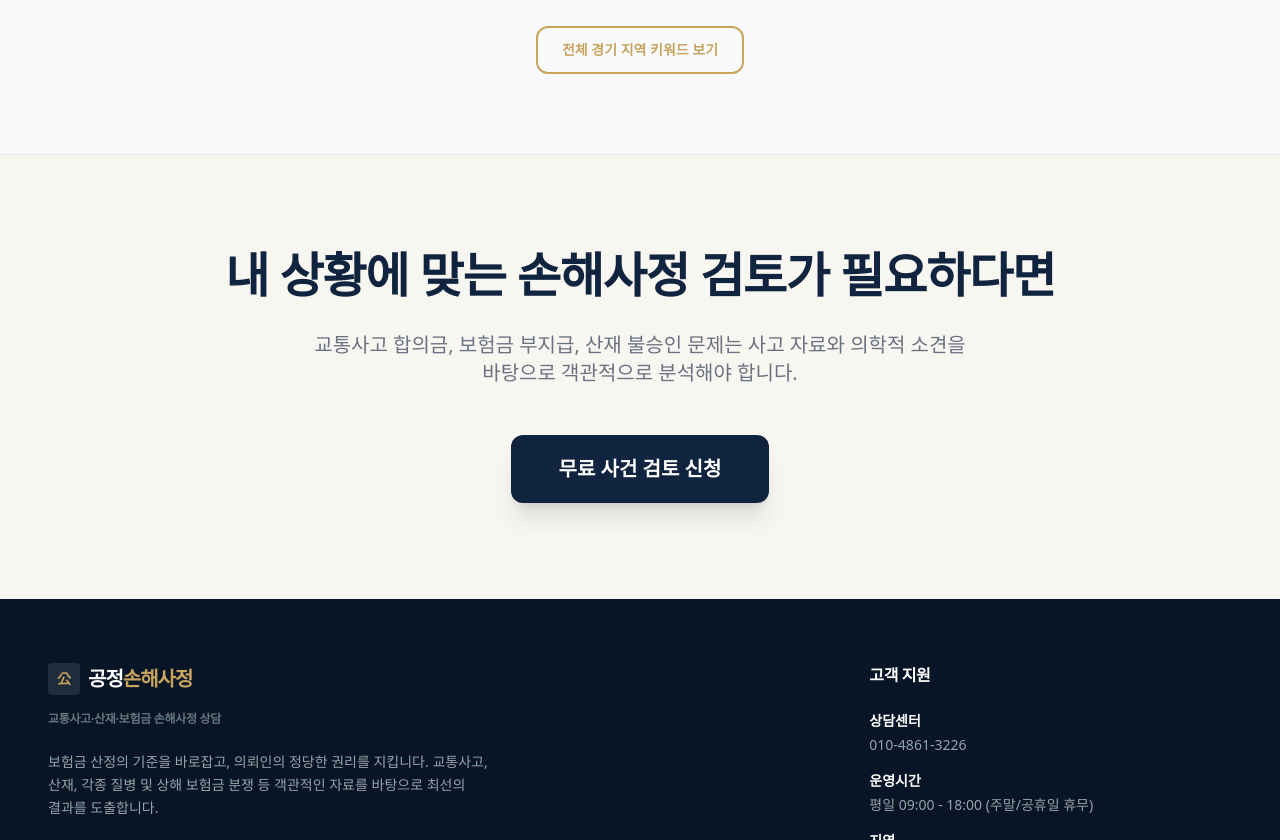
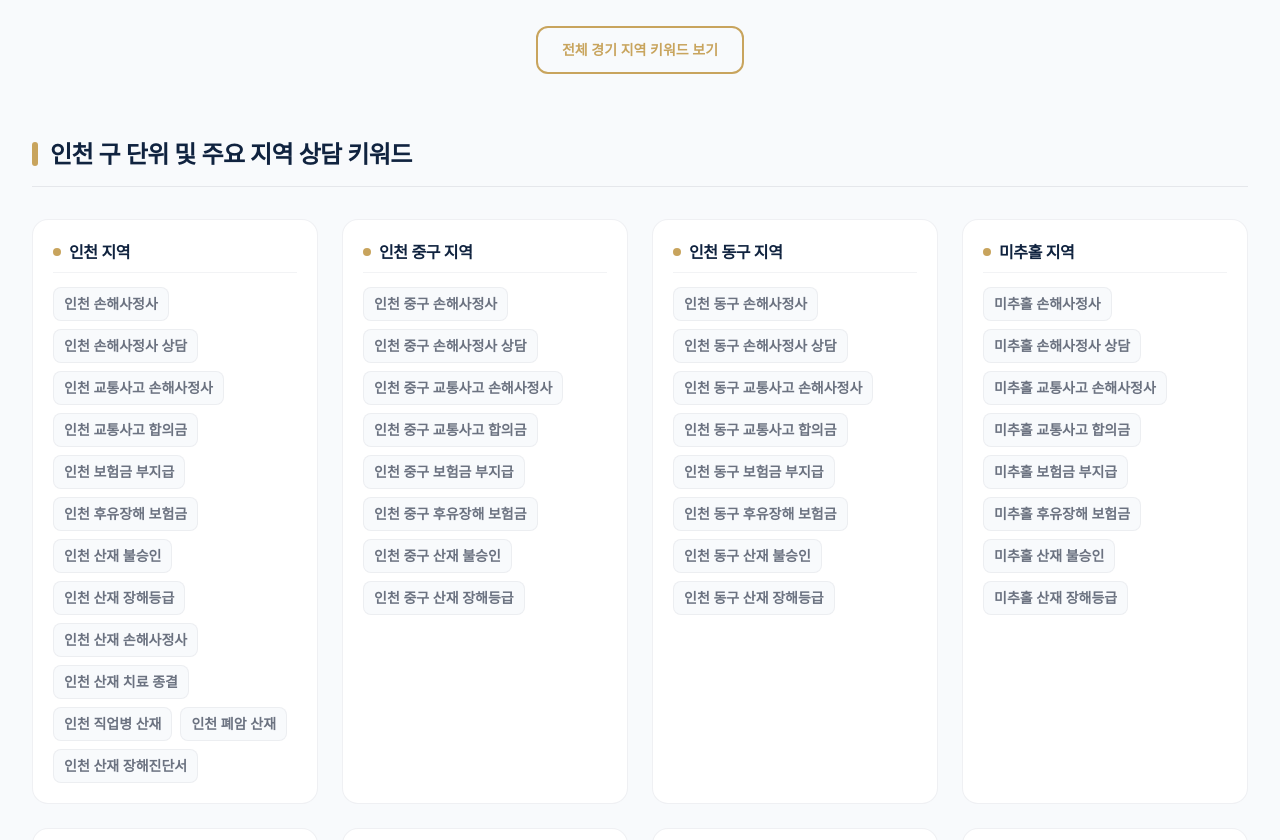
Before and after one commit to wogus5695-ctrl/sonhaesajung_gongjung, a Next.js app: page /sitemap-seoul-gyeonggi in a window 1280 px wide. Shown: the part 11160-12000 px from the top of the page. Built offline with nearby package versions, Linux system fonts and the light colour scheme.

Commit message:
feat: 인천권 SEO 키워드(114개) 추가 및 산재 특화 키워드 확장

```diff
--- a/src/app/sitemap-seoul-gyeonggi/SitemapContent.tsx
+++ b/src/app/sitemap-seoul-gyeonggi/SitemapContent.tsx
@@ -16,6 +16,7 @@ export default function SitemapContent() {
   const [searchQuery, setSearchQuery] = useState("");
   const [isSeoulExpanded, setIsSeoulExpanded] = useState(false);
   const [isGyeonggiExpanded, setIsGyeonggiExpanded] = useState(false);
+  const [isIncheonExpanded, setIsIncheonExpanded] = useState(false);
 
   const allKeywords = useMemo(() => {
     return getAllKeywords().filter(item => !item.regionGroup);
@@ -27,6 +28,10 @@ export default function SitemapContent() {
 
   const gyeonggiRegionalKeywords = useMemo(() => {
     return generatedRegionalKeywords.filter(k => k.regionGroup === "경기");
+  }, []);
+
+  const incheonRegionalKeywords = useMemo(() => {
+    return generatedRegionalKeywords.filter(k => k.regionGroup === "인천");
   }, []);
 
   const groupByRegion = (items: KeywordItem[]) => {
@@ -44,9 +49,11 @@ export default function SitemapContent() {
 
   const seoulGrouped = useMemo(() => groupByRegion(seoulRegionalKeywords), [seoulRegionalKeywords]);
   const gyeonggiGrouped = useMemo(() => groupByRegion(gyeonggiRegionalKeywords), [gyeonggiRegionalKeywords]);
+  const incheonGrouped = useMemo(() => groupByRegion(incheonRegionalKeywords), [incheonRegionalKeywords]);
 
   const seoulRegionsList = useMemo(() => Object.keys(seoulGrouped), [seoulGrouped]);
   const gyeonggiRegionsList = useMemo(() => Object.keys(gyeonggiGrouped), [gyeonggiGrouped]);
+  const incheonRegionsList = useMemo(() => Object.keys(incheonGrouped), [incheonGrouped]);
 
   const visibleSeoulRegions = useMemo(() => {
     return isSeoulExpanded ? seoulRegionsList : seoulRegionsList.slice(0, 8);
@@ -55,6 +62,10 @@ export default function SitemapContent() {
   const visibleGyeonggiRegions = useMemo(() => {
     return isGyeonggiExpanded ? gyeonggiRegionsList : gyeonggiRegionsList.slice(0, 8);
   }, [gyeonggiRegionsList, isGyeonggiExpanded]);
+
+  const visibleIncheonRegions = useMemo(() => {
+    return isIncheonExpanded ? incheonRegionsList : incheonRegionsList.slice(0, 8);
+  }, [incheonRegionsList, isIncheonExpanded]);
 
   const categories: (KeywordCategory | "전체")[] = [
     "전체",
@@ -249,7 +260,7 @@ export default function SitemapContent() {
           </div>
 
           {/* Gyeonggi Group */}
-          <div>
+          <div className="mb-16">
             <div className="flex items-center gap-3 mb-8 border-b border-brand-line pb-4">
               <span className="w-1.5 h-6 bg-brand-gold rounded-full" />
               <h3 className="text-2xl font-black text-brand-primary">
@@ -288,6 +299,47 @@ export default function SitemapContent() {
               </button>
             </div>
           </div>
+
+          {/* Incheon Group */}
+          <div>
+            <div className="flex items-center gap-3 mb-8 border-b border-brand-line pb-4">
+              <span className="w-1.5 h-6 bg-brand-gold rounded-full" />
+              <h3 className="text-2xl font-black text-brand-primary">
+                인천 구 단위 및 주요 지역 상담 키워드
+              </h3>
+            </div>
+
+            <div className="grid grid-cols-1 md:grid-cols-2 lg:grid-cols-3 xl:grid-cols-4 gap-6">
+              {visibleIncheonRegions.map(regionName => (
+                <div key={regionName} className="bg-white border border-brand-line/60 rounded-2xl p-5 hover:border-brand-gold/30 hover:shadow-md transition-all duration-300">
+                  <h4 className="text-base font-bold text-brand-primary mb-3.5 pb-2 border-b border-brand-line/50 flex items-center gap-2">
+                    <span className="w-2 h-2 rounded-full bg-brand-gold" />
+                    {regionName} 지역
+                  </h4>
+                  <div className="flex flex-wrap gap-2">
+                    {incheonGrouped[regionName].map(item => (
+                      <Link
+                        key={item.slug}
+                        href={`/issue/${item.slug}`}
+                        className="text-xs md:text-sm font-bold bg-slate-50 border border-brand-line/60 text-brand-muted hover:border-brand-gold hover:text-brand-gold px-2.5 py-1.5 rounded-lg transition-colors inline-block"
+                      >
+                        {item.label}
+                      </Link>
+                    ))}
+                  </div>
+                </div>
+              ))}
+            </div>
+
+            <div className="mt-8 text-center">
+              <button
+                onClick={() => setIsIncheonExpanded(!isIncheonExpanded)}
+                className="px-6 py-3 border-2 border-brand-gold text-brand-gold hover:bg-brand-gold hover:text-white font-bold rounded-xl transition-all text-sm inline-flex items-center gap-2 mx-auto focus:outline-none"
+              >
+                {isIncheonExpanded ? "인천 지역 키워드 접기" : "전체 인천 지역 키워드 보기"}
+              </button>
+            </div>
+          </div>
         </div>
       </section>
 
--- a/src/lib/dkiUtils.ts
+++ b/src/lib/dkiUtils.ts
@@ -62,7 +62,8 @@ export const getDKIContent = (keyword: string, type: DKIType): DKIContent => {
 
   const regions = [
     "서울", "강남", "서초", "송파", "강동", "영등포", "마포", "강서", "구로", "금천", "관악", "동작", "성동", "광진", "노원", "은평", "동대문", "중랑", "용산", "중구", "종로", "성북", "강북", "도봉", "서대문", "양천",
-    "경기", "수원", "성남", "용인", "고양", "부천", "안산", "안양", "화성", "평택", "시흥", "김포", "남양주", "의정부", "광명", "하남", "파주", "군포", "광주", "이천", "안성", "양주", "구리", "오산", "의왕", "포천", "동두천", "과천", "여주"
+    "경기", "수원", "성남", "용인", "고양", "부천", "안산", "안양", "화성", "평택", "시흥", "김포", "남양주", "의정부", "광명", "하남", "파주", "군포", "광주", "이천", "안성", "양주", "구리", "오산", "의왕", "포천", "동두천", "과천", "여주",
+    "인천", "인천 중구", "인천 동구", "미추홀", "연수", "남동", "부평", "계양", "인천 서구", "강화", "옹진", "송도", "청라"
   ];
   const sortedRegions = [...regions].sort((a, b) => b.length - a.length);
 
--- a/src/lib/keywordData.ts
+++ b/src/lib/keywordData.ts
@@ -18,7 +18,7 @@ export interface KeywordItem {
   category: KeywordCategory;
   intent: string;
   url: string;
-  regionGroup?: "서울" | "경기";
+  regionGroup?: "서울" | "경기" | "인천";
   region?: string;
   service?: string;
 }
@@ -459,6 +459,10 @@ export const gyeonggiRegions = [
   "경기", "수원", "성남", "용인", "고양", "부천", "안산", "안양", "화성", "평택", "시흥", "김포", "남양주", "의정부", "광명", "하남", "파주", "군포", "광주", "이천", "안성", "양주", "구리", "오산", "의왕", "포천", "동두천", "과천", "여주"
 ];
 
+export const incheonRegions = [
+  "인천", "인천 중구", "인천 동구", "미추홀", "연수", "남동", "부평", "계양", "인천 서구", "강화", "옹진", "송도", "청라"
+];
+
 export const basicServices = [
   "손해사정사",
   "손해사정사 상담",
@@ -471,7 +475,7 @@ export const basicServices = [
 ];
 
 export const specializedRegions = [
-  "안산", "시흥", "화성", "평택", "김포", "이천", "안성", "파주", "양주"
+  "안산", "시흥", "화성", "평택", "김포", "이천", "안성", "파주", "양주", "인천", "남동"
 ];
 
 export const specializedServices = [
@@ -487,6 +491,7 @@ export const generatedRegionalKeywords: KeywordItem[] = [];
 let dupCount = 0;
 let seoulAddedCount = 0;
 let gyeonggiAddedCount = 0;
+let incheonAddedCount = 0;
 let specializedAddedCount = 0;
 
 const existingLabels = new Set(keywordItems.map(k => k.label));
@@ -496,7 +501,7 @@ const existingUrls = new Set(keywordItems.map(k => k.url));
 const addRegionalKeyword = (
   region: string,
   service: string,
-  regionGroup: "서울" | "경기",
+  regionGroup: "서울" | "경기" | "인천",
   isSpecialized: boolean = false
 ) => {
   const label = `${region} ${service}`;
@@ -533,6 +538,8 @@ const addRegionalKeyword = (
     specializedAddedCount++;
   } else if (regionGroup === "서울") {
     seoulAddedCount++;
+  } else if (regionGroup === "인천") {
+    incheonAddedCount++;
   } else {
     gyeonggiAddedCount++;
   }
@@ -552,16 +559,25 @@ gyeonggiRegions.forEach(region => {
   });
 });
 
-// Generate Gyeonggi Specialized
+// Generate Incheon Basic
+incheonRegions.forEach(region => {
+  basicServices.forEach(service => {
+    addRegionalKeyword(region, service, "인천");
+  });
+});
+
+// Generate Specialized
 specializedRegions.forEach(region => {
   specializedServices.forEach(service => {
-    addRegionalKeyword(region, service, "경기", true);
+    const group = (region === "인천" || region === "남동") ? "인천" : "경기";
+    addRegionalKeyword(region, service, group, true);
   });
 });
 
 export const duplicateKeywordsCount = dupCount;
 export const addedSeoulKeywordsCount = seoulAddedCount;
 export const addedGyeonggiKeywordsCount = gyeonggiAddedCount;
+export const addedIncheonKeywordsCount = incheonAddedCount;
 export const addedSpecializedKeywordsCount = specializedAddedCount;
 export const totalAddedKeywordsCount = generatedRegionalKeywords.length;
 
```
